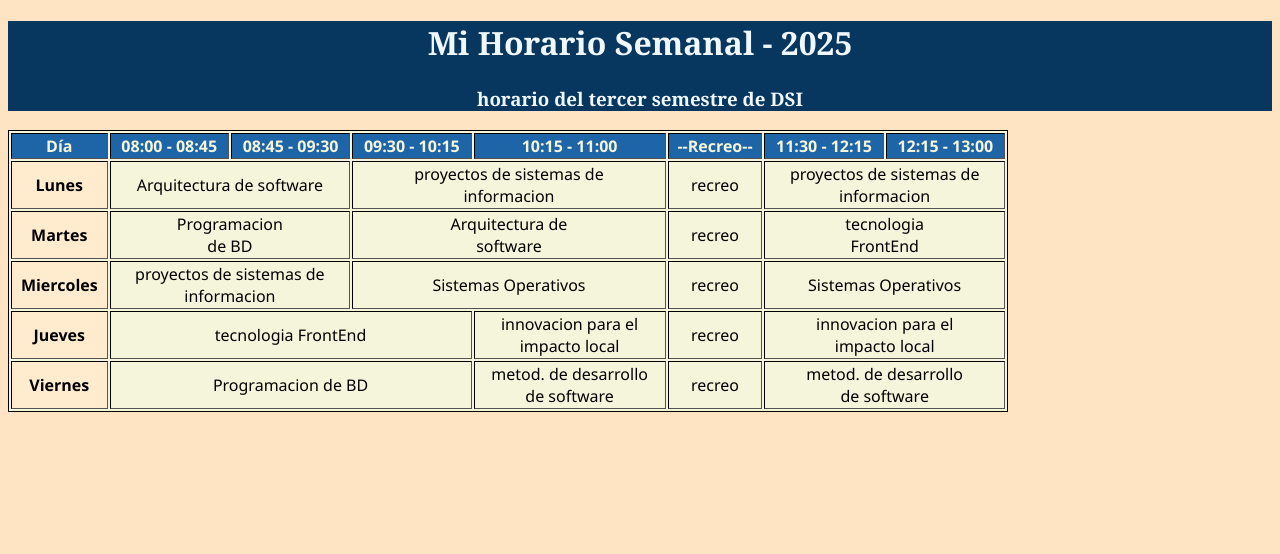
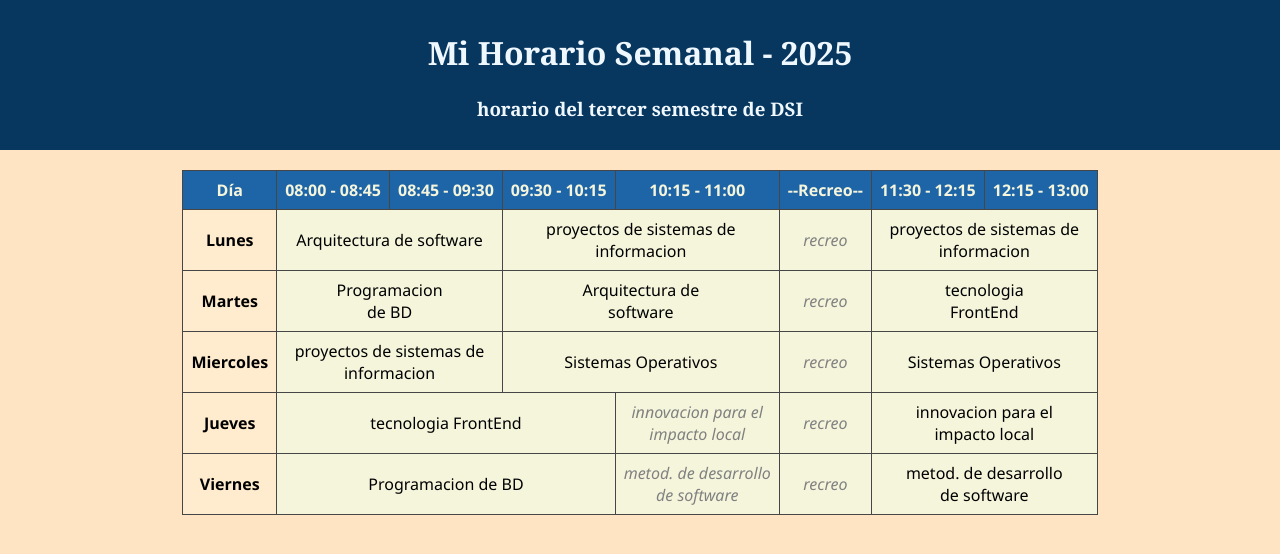
Before and after one commit to 0edo0/Horario-html, a plain HTML site: page index.html in a window 1280 px wide. Drawn offline with Linux system fonts and the light colour scheme.

Commit message:
Update estilo.css

```diff
--- a/estilos.css/estilo.css
+++ b/estilos.css/estilo.css
@@ -1,42 +1,62 @@
-body{
+body {
     background-color: bisque;
+    font-family: sans-serif;
+    margin: 0;
+    display: flex;
+    flex-direction: column;
+    align-items: center;
+    min-height: 100vh;
 }
 
-header{
+header {
     background-color: rgb(7, 54, 95);
     color: aliceblue;
     text-align: center;
     font-family: Georgia, 'Times New Roman', Times, serif;
-}
-main{
-    background-color: rgb(7, 54, 95);
-    height: 4%;
+    padding: 10px 0;
+    width: 100%;
+    box-sizing: border-box;
 }
 
+div {
+    overflow-x: auto;
+    width: 95%;
+    max-width: 1000px;
+    margin-top: 20px;
+    margin-bottom: 20px;
+}
 
-main{
-    display: flex;
-    flex-direction: column ;
-    align-items: center;
-}
-table{
+table {
     font-family: 'Segoe UI', Tahoma, Geneva, Verdana, sans-serif;
-    width: 90%;
-    max-width: 1000px;
+    max-width: 800px;
+    margin: 0 auto;
     background-color: beige;
     text-align: center;
-    border: 1px solid #000000
-
+    border-collapse: collapse;
 }
 
-thead th{
+th, td {
+    border: 1px solid rgb(70, 70, 70);
+    padding: 8px;
+    white-space: nowrap;
+}
+
+thead th {
     background-color: rgb(30, 101, 167);
     color: beige;
 }
 
-th{
-    background-color:blanchedalmond;
+tbody th {
+    background-color: blanchedalmond;
+    white-space: nowrap;
 }
-th:hover{
+
+th:hover {
     background-color: slateblue;
+    color: white;
 }
+
+td[colspan="1"] {
+   font-style: italic;
+   color: grey;
+}
```
